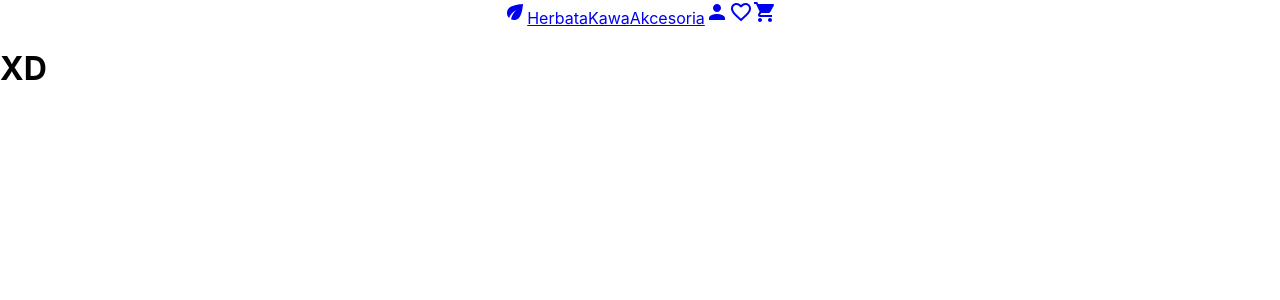
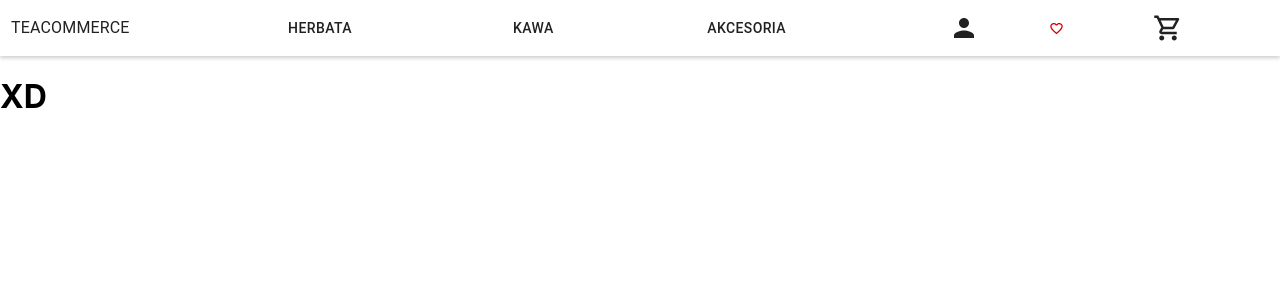
Before and after one commit to BD2-TeaParty/tea-webapp, a React (Create React App) app: page / in a window 1280 px wide. Shown: the top 300 px of the page. Built offline with nearby package versions, Linux system fonts and the light colour scheme.

Commit message:
basic navbar

```diff
--- a/src/components/navbar/Navbar.css
+++ b/src/components/navbar/Navbar.css
@@ -1,21 +1,16 @@
 .nav-container {
-    background-color: '#eee';
+    flex-direction: row;
     display: flex;
-    justify-content: center;
+    box-shadow: 0 2px 4px 0 rgba(0,0,0,.2);
+    height: 3.5rem;
 }
 
 
-.nav-link-container {
-    height: auto;
-    position: relative;
-    color: aqua;
-    width: 5rem;
-    padding: 1rem;
-    border: none;
-    outline: none;
-    font-size: 1.2rem;
+.product-router-container {
+    flex: 2;
+    /* vertical-align: middle; */
 }
 
-/* .nav-link {
-    text
-} */
+.user-router-container {
+    flex: 1;
+}
--- a/src/components/navbar/Navbar.js
+++ b/src/components/navbar/Navbar.js
@@ -22,13 +22,13 @@ const Navbar = () => {
 
     return (
         <div className='nav-container'>
-            <div>
+            {/* <div className='product-router-container'> */}
                 <ProductRoutes />
 
-            </div>
-            <div>
+            {/* </div> */}
+            {/* <div className='user-router-container'> */}
                 <UserRoutes />
-            </div>
+            {/* </div> */}
         </div>
     )
 }
--- a/src/components/navbar/ProductRoutes.css
+++ b/src/components/navbar/ProductRoutes.css
@@ -0,0 +1,30 @@
+.sub-container {
+    flex-direction: row;
+    display: flex;
+    flex: 2;
+}
+
+.logo-container {
+    flex: 1;
+    align-items: left;
+    display: flex;
+    height: 100%;
+    flex-direction: row;
+    /* width: 100%; */
+}
+.link-container {
+    flex: 1;
+    height: 100%;
+    align-self: center;
+    display: flex;
+}
+
+.logo-button {
+    width: 50%;
+    /* flex: 1; */
+    position: inherit;
+    left: 5;
+}
+.button {
+    width: 100%;
+}
--- a/src/components/navbar/ProductRoutes.js
+++ b/src/components/navbar/ProductRoutes.js
@@ -1,31 +1,50 @@
 import React from 'react';
-import { NavLink } from 'react-router-dom';
+import { NavLink, Link } from 'react-router-dom';
 import './ProductRoutes.css';
 import EcoIcon from '@material-ui/icons/Eco';
+import { Button, Typography } from '@material-ui/core';
 
 const ProductRoutes = () => {
 
+{/* <Button component={Link} to='/user/wishlist' className='wishlist-button' ></Button> */}
 
+{/* <div className='wishlist-span'>
+            <Button component={Link} to='/user/wishlist' className='wishlist-button' >
+                <FavoriteBorderIcon style={{ fontSize: 20, color: '#D81B60' }}/>
+            </Button>
+            </div> */}
 
     return (
-        <nav>
-            <div>
-                <NavLink to='/'>
-                    <EcoIcon />
-                </NavLink>
-                <NavLink to='/tea'>
-                    Herbata
-                </NavLink>
+        // <nav>
+            <div className='sub-container'>
+                <div className='logo-container'>
+                    <Button component={Link} to='/'  className='logo-button'>
+                        <EcoIcon style={{marginRight: 10}}/>
+                        <Typography >TeaCommerce</Typography>
 
-                <NavLink to='/coffee'>
-                    Kawa
-                </NavLink>
+                    </Button>
+                </div>
 
-                <NavLink to='/accessories'>
+                <div className='link-container'>
+                    <Button component={Link} to='/tea' className='button'>
+                        Herbata
+                    </Button>
+                </div>
+
+                <div className='link-container'>
+                    <Button component={Link} to='/coffee' className='button'>
+                        Kawa
+                    </Button>
+                    {/* <NavLink to='/coffee'>Kawa</NavLink> */}
+                </div>
+
+                <div className='link-container'>
+                    <Button component={Link} to='/accessories' className='button'>
                     Akcesoria
-                </NavLink>
+                    </Button>
+                </div>
             </div>
-        </nav>
+        // </nav>
 
     )
 }
--- a/src/components/navbar/UserRoutes.css
+++ b/src/components/navbar/UserRoutes.css
@@ -0,0 +1,55 @@
+.user-container {
+    flex-direction: row;
+    display: flex;
+    flex: 1;
+    justify-content: flex-end;
+    /* margin-right: 5rem; */
+
+    /* vertical-align: center; */
+    /* align-self: center; */
+}
+
+/* .link-container {
+    height: auto;
+    position: relative;
+    color: aqua;
+    justify-content: center;
+    padding: 1rem;
+    font-size: 1.2rem;
+    text-align: center;
+} */
+.cart-div {
+    margin-right: 2rem;
+    display: flex;
+    /* align-self: center; */
+    /* background-color: #8BC34A; */
+    /* border-radius: 20px; */
+    /* padding-bottom: 5px;
+    padding-top: 5px;
+    width: 5.5rem; */
+}
+.cart-button {
+    /* align-self: center; */
+    width: 10rem;
+}
+/* .cart-icon {
+    font-size: 30;
+     color: white;
+} */
+.wishlist-span {
+    /* margin-right: 5rem; */
+    /* margin-left: 1rem; */
+    /* flex: 1; */
+    /* height: 100%; */
+    /* align-self: center; */
+    display: flex;
+
+}
+.wishlist-button {
+    width: 3rem;
+}
+
+.account-button {
+    /* height: auto; */
+    width: 7.5rem;
+}
--- a/src/components/navbar/UserRoutes.js
+++ b/src/components/navbar/UserRoutes.js
@@ -1,24 +1,33 @@
 import React from 'react'
-import { NavLink } from 'react-router-dom'
-import PersonIcon from '@material-ui/icons/Person';
+import { NavLink, Link } from 'react-router-dom'
+import PersonOutlineIcon from '@material-ui/icons/Person';
 import FavoriteBorderIcon from '@material-ui/icons/FavoriteBorder';
-import ShoppingCartIcon from '@material-ui/icons/ShoppingCart';
+import ShoppingCartOutlinedIcon from '@material-ui/icons/ShoppingCartOutlined';
+
+import './UserRoutes.css';
+import { Button } from '@material-ui/core';
 const UserRoutes = () => {
 
 
     return (
-        <div>
-            <NavLink to='/user'>
-                <PersonIcon />
-            </NavLink>
+        <div className='user-container'>
 
-            <NavLink to='/user/wishlist'>
-                <FavoriteBorderIcon />
-            </NavLink>
+            <Button component={Link} to='/user' className='account-button'>
+                <PersonOutlineIcon style={{ fontSize: 30 }}/>
+            </Button>
 
-            <NavLink to='/cart'>
-                <ShoppingCartIcon />
-            </NavLink>
+            <div className='wishlist-span'>
+                <Button component={Link} to='/user/wishlist' className='wishlist-button' >
+                    <FavoriteBorderIcon style={{ fontSize: 15, color: '#d50000' }}/>
+                </Button>
+            </div>
+
+            <div className='cart-div'>
+            <Button component={Link} to='/cart' className='cart-button'>
+                <ShoppingCartOutlinedIcon style={{ fontSize: 30, color: '#222' }}/>
+                {/* Koszyk */}
+            </Button>
+            </div>
         </div>
     )
 }
```
